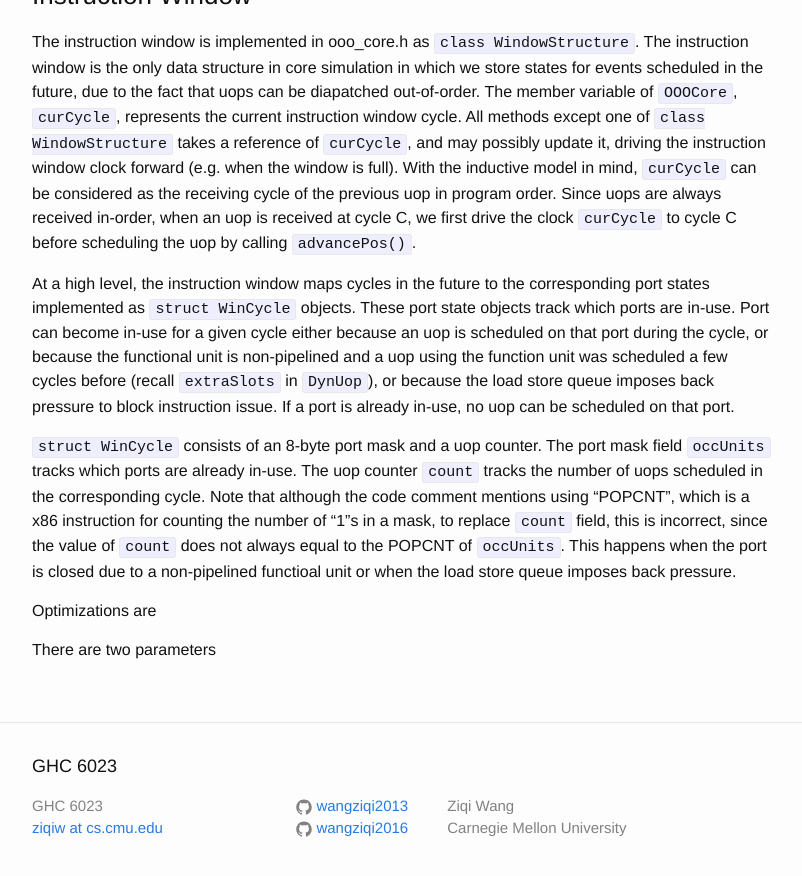
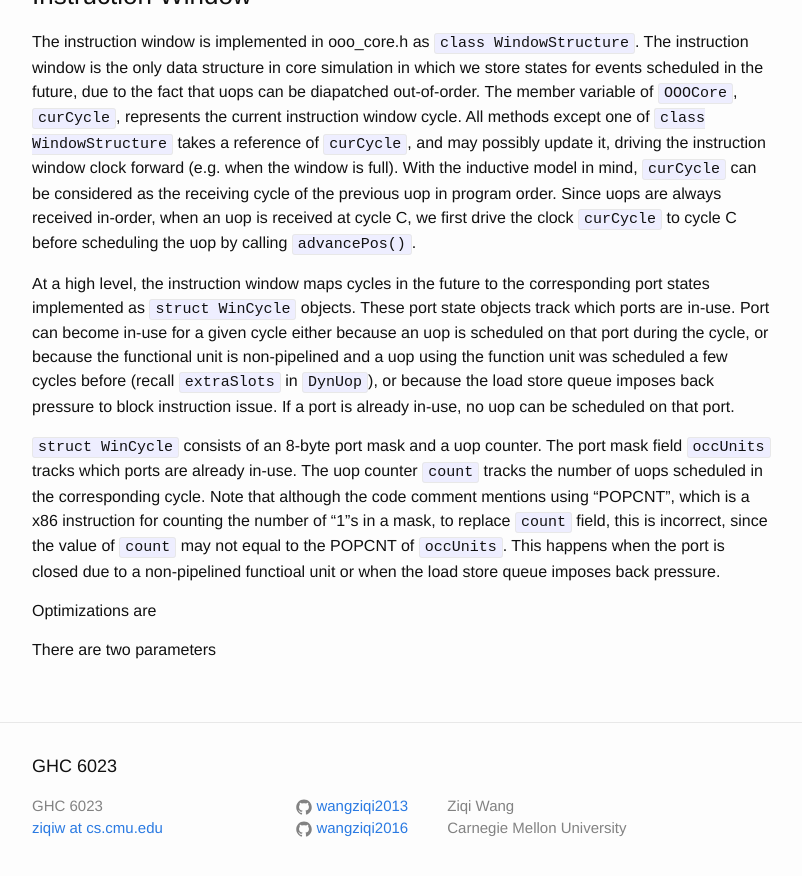
Before and after one commit to wangziqi2013/wangziqi2013.github.io, a Jekyll site: the page built from _posts/2019-12-31-zsim-microarch.markdown, in a window 1280 px wide and 900 px high, scrolled down 14166 px. Shown: the top 876 px of the window, without its empty margins (238-1040 px from the left). Built offline with Jekyll 4.4.1, drawn with Linux system fonts in a browser that asks for light colours.

Commit message:
Small change

```diff
--- a/_posts/2019-12-31-zsim-microarch.markdown
+++ b/_posts/2019-12-31-zsim-microarch.markdown
@@ -523,7 +523,7 @@ queue imposes back pressure to block instruction issue. If a port is already in-
 `struct WinCycle` consists of an 8-byte port mask and a uop counter. The port mask field `occUnits` tracks which ports
 are already in-use. The uop counter `count` tracks the number of uops scheduled in the corresponding cycle. Note that
 although the code comment mentions using "POPCNT", which is a x86 instruction for counting the number of "1"s in a mask,
-to replace `count` field, this is incorrect, since the value of `count` does not always equal to the POPCNT of `occUnits`.
+to replace `count` field, this is incorrect, since the value of `count` may not equal to the POPCNT of `occUnits`.
 This happens when the port is closed due to a non-pipelined functioal unit or when the load store queue imposes back
 pressure.
 
```
